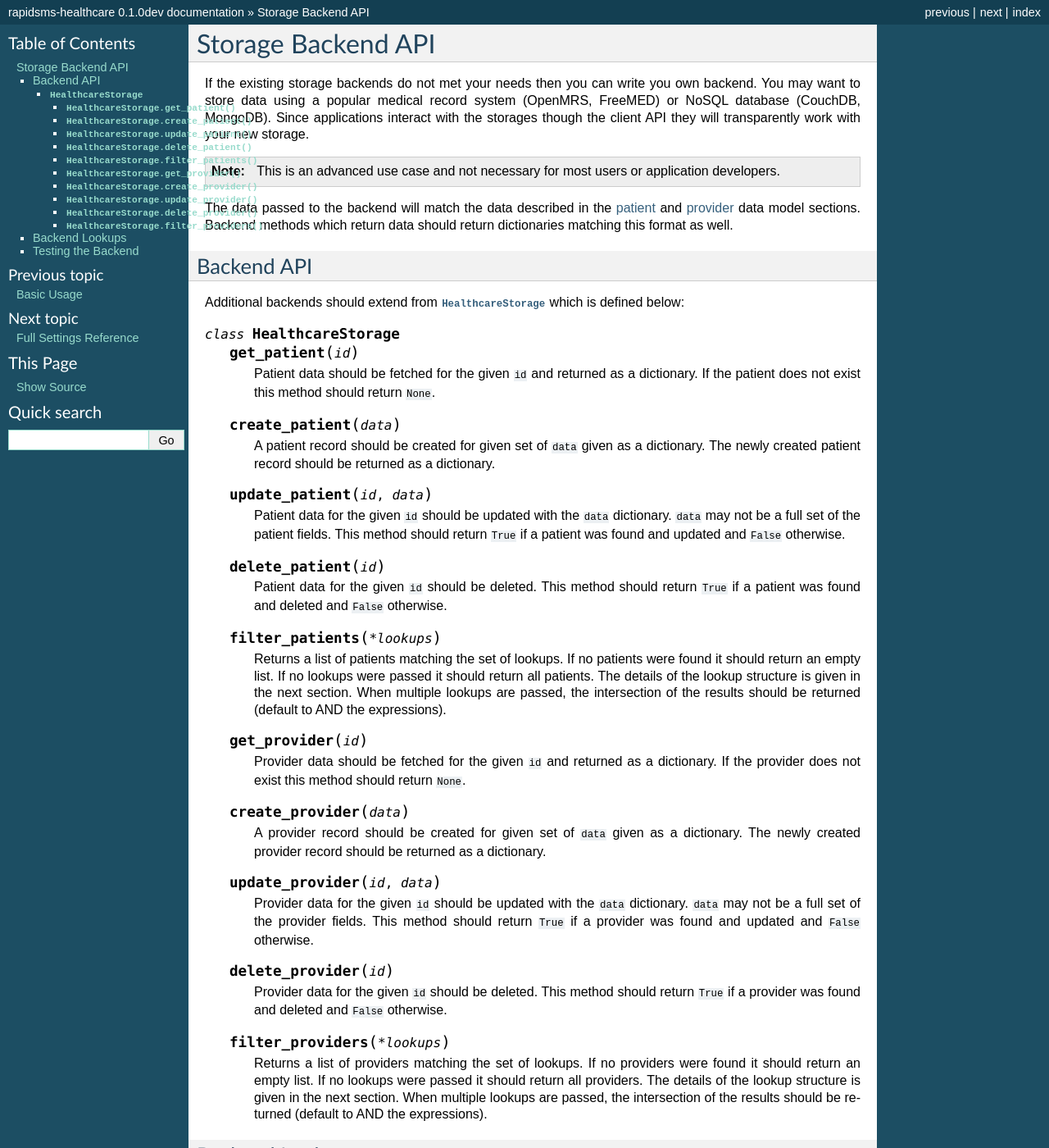
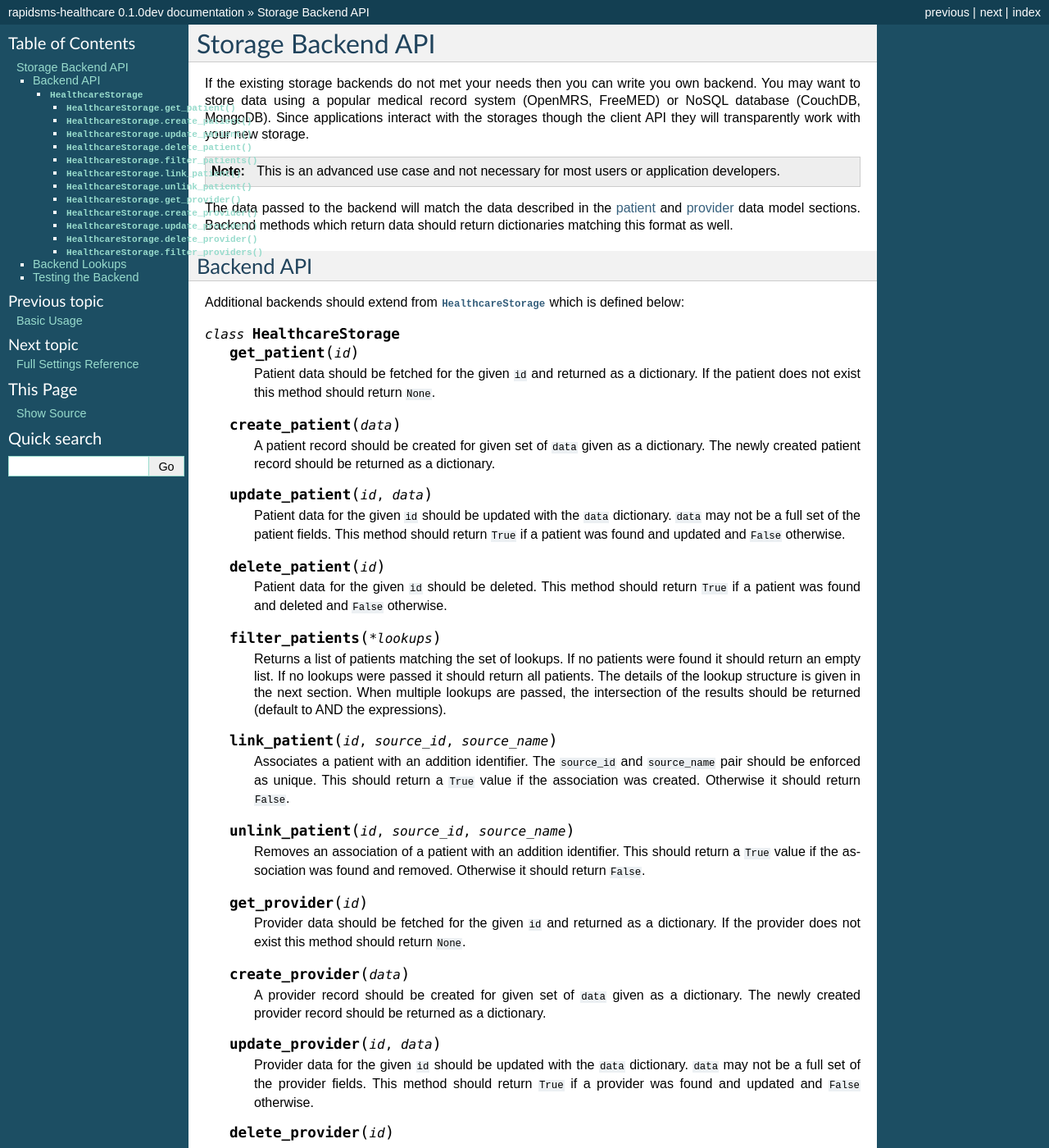
Before and after one commit to caktus/rapidsms-healthcare, a Sphinx documentation site: the page built from docs/backends.rst, in a window 1280 px wide and 1400 px high. Shown: the whole window at 82% size. Built offline with Sphinx 7.4.7, drawn with Linux system fonts in a browser that asks for light colours.

Commit message:
Stubbing out backend link for patients with additional IDs.

```diff
--- a/docs/backends.rst
+++ b/docs/backends.rst
@@ -52,6 +52,17 @@ defined below:
         return an empty list. If no lookups were passed it should return all patients. The details
         of the lookup structure is given in the next section. When multiple lookups are passed,
         the intersection of the results should be returned (default to AND the expressions).
+
+    .. method:: link_patient(id, source_id, source_name)
+
+        Associates a patient with an addition identifier. The ``source_id`` and ``source_name`` pair
+        should be enforced as unique. This should return a ``True`` value if the association was created.
+        Otherwise it should return ``False``.
+
+    .. method:: unlink_patient(id, source_id, source_name)
+
+        Removes an association of a patient with an addition identifier. This should return a ``True``
+        value if the association was found and removed. Otherwise it should return ``False``.
 
     .. method:: get_provider(id)
 
```
Also changed, not shown: 1 other file.
